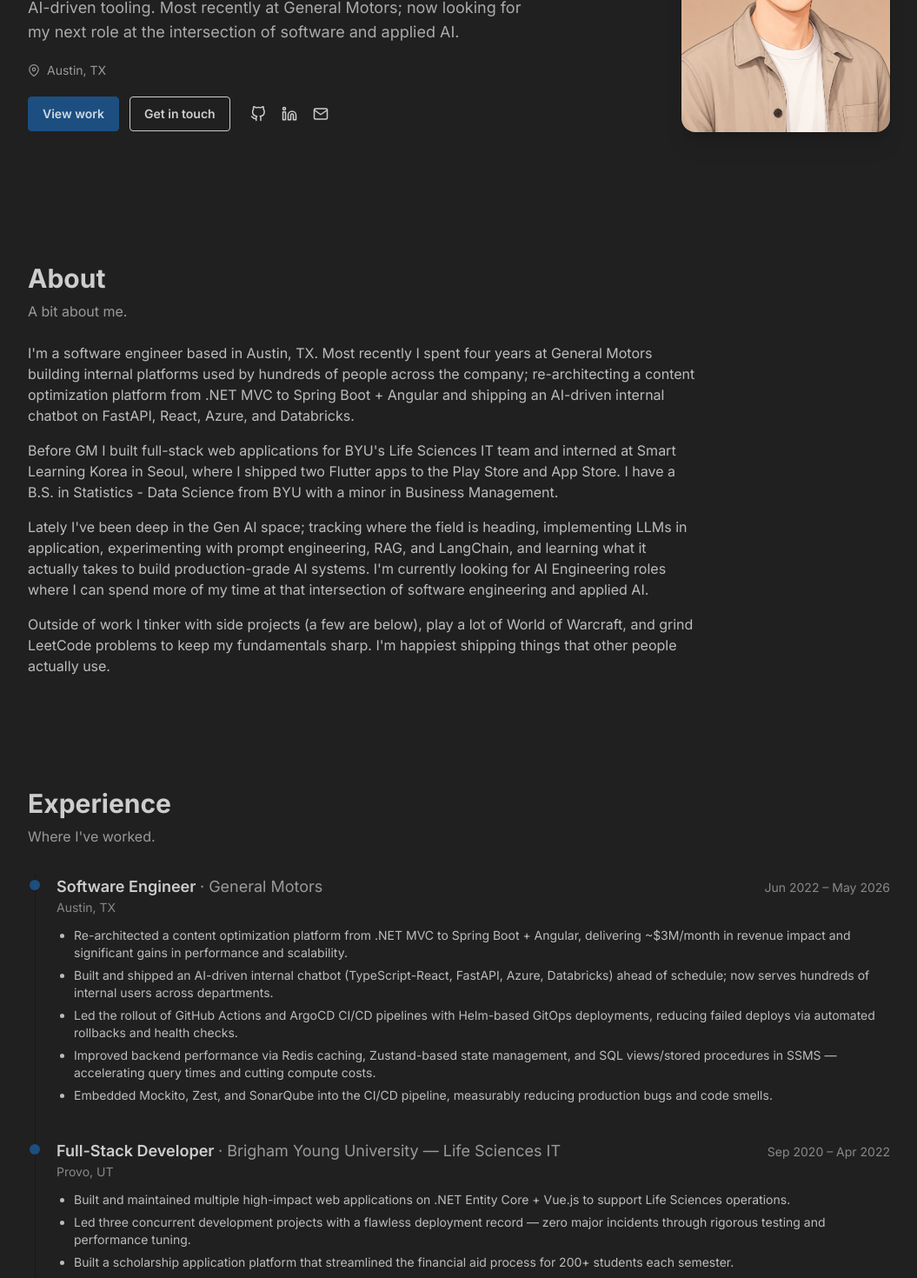
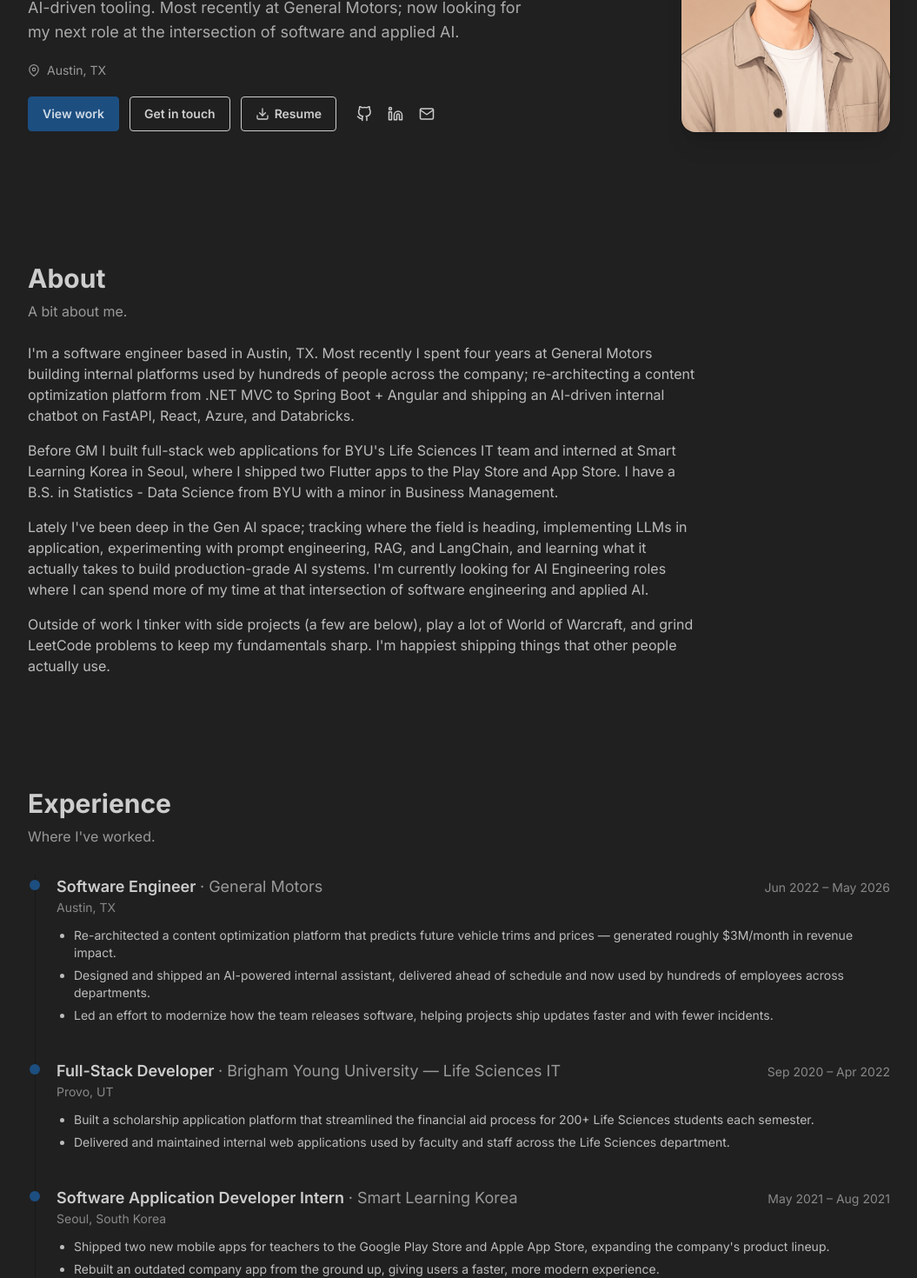
Before and after one commit to mimanjh/mimanjh, a Next.js app: page / in a window 1280 px wide. Shown: the part 320-1790 px from the top of the page at 87% size, without its empty margins (112-1167 px from the left). Built offline with nearby package versions, Linux system fonts and the light colour scheme.

Commit message:
add resume usage

```diff
--- a/app/components/Contact.tsx
+++ b/app/components/Contact.tsx
@@ -1,4 +1,4 @@
-import { FiGithub, FiLinkedin, FiMail, FiEdit3 } from "react-icons/fi";
+import { FiGithub, FiLinkedin, FiMail, FiDownload } from "react-icons/fi";
 import CopyEmailToClipboard from "./CopyEmailToClipboard";
 
 const socials = [
@@ -30,6 +30,14 @@ const Contact = () => {
                 Always happy to chat about engineering, side projects, or
                 anything in between.
             </p>
+            <a
+                href="/resume.pdf"
+                download="Jacob_Hunsaker_Resume.pdf"
+                className="btn btn-primary mb-8"
+            >
+                <FiDownload size={18} />
+                Download Resume
+            </a>
             <div className="flex justify-center gap-3 flex-wrap items-center">
                 {socials.map(({ label, href, Icon }) => (
                     <a
--- a/app/components/Experience.tsx
+++ b/app/components/Experience.tsx
@@ -13,11 +13,9 @@ const roles: Role[] = [
         location: "Austin, TX",
         dates: "Jun 2022 – May 2026",
         bullets: [
-            "Re-architected a content optimization platform from .NET MVC to Spring Boot + Angular, delivering ~$3M/month in revenue impact and significant gains in performance and scalability.",
-            "Built and shipped an AI-driven internal chatbot (TypeScript-React, FastAPI, Azure, Databricks) ahead of schedule; now serves hundreds of internal users across departments.",
-            "Led the rollout of GitHub Actions and ArgoCD CI/CD pipelines with Helm-based GitOps deployments, reducing failed deploys via automated rollbacks and health checks.",
-            "Improved backend performance via Redis caching, Zustand-based state management, and SQL views/stored procedures in SSMS — accelerating query times and cutting compute costs.",
-            "Embedded Mockito, Zest, and SonarQube into the CI/CD pipeline, measurably reducing production bugs and code smells.",
+            "Re-architected a content optimization platform that predicts future vehicle trims and prices — generated roughly $3M/month in revenue impact.",
+            "Designed and shipped an AI-powered internal assistant, delivered ahead of schedule and now used by hundreds of employees across departments.",
+            "Led an effort to modernize how the team releases software, helping projects ship updates faster and with fewer incidents.",
         ],
     },
     {
@@ -26,10 +24,8 @@ const roles: Role[] = [
         location: "Provo, UT",
         dates: "Sep 2020 – Apr 2022",
         bullets: [
-            "Built and maintained multiple high-impact web applications on .NET Entity Core + Vue.js to support Life Sciences operations.",
-            "Led three concurrent development projects with a flawless deployment record — zero major incidents through rigorous testing and performance tuning.",
-            "Built a scholarship application platform that streamlined the financial aid process for 200+ students each semester.",
-            "Worked directly with executive stakeholders to translate strategic goals into production web applications.",
+            "Built a scholarship application platform that streamlined the financial aid process for 200+ Life Sciences students each semester.",
+            "Delivered and maintained internal web applications used by faculty and staff across the Life Sciences department.",
         ],
     },
     {
@@ -38,9 +34,9 @@ const roles: Role[] = [
         location: "Seoul, South Korea",
         dates: "May 2021 – Aug 2021",
         bullets: [
-            "Independently shipped two new Flutter apps for teachers to the Google Play Store and Apple App Store, expanding the company's portfolio.",
-            "Migrated an outdated PHP application to Flutter, delivering a more modern, performant user experience.",
-            'Wrote an internal "How-to-Flutter" guide in Korean to help onboard future developers.',
+            "Shipped two new mobile apps for teachers to the Google Play Store and Apple App Store, expanding the company's product lineup.",
+            "Rebuilt an outdated company app from the ground up, giving users a faster, more modern experience.",
+            "Wrote an internal onboarding guide in Korean to help future developers ramp up faster.",
         ],
     },
 ];
--- a/app/components/Hero.tsx
+++ b/app/components/Hero.tsx
@@ -1,5 +1,11 @@
 import Link from "next/link";
-import { FiGithub, FiLinkedin, FiMail, FiMapPin } from "react-icons/fi";
+import {
+    FiDownload,
+    FiGithub,
+    FiLinkedin,
+    FiMail,
+    FiMapPin,
+} from "react-icons/fi";
 import ProfileImage from "./ProfileImage";
 
 const Hero = () => {
@@ -29,6 +35,14 @@ const Hero = () => {
                     <Link href="#contact" className="btn btn-outline">
                         Get in touch
                     </Link>
+                    <a
+                        href="/resume.pdf"
+                        download="Jacob_Hunsaker_Resume.pdf"
+                        className="btn btn-outline"
+                    >
+                        <FiDownload size={16} />
+                        Resume
+                    </a>
                     <div className="flex gap-1 ml-1">
                         <a
                             href="https://github.com/mimanjh"
```
Also changed, not shown: 1 other file (tests, documents, lock files or other folders).
